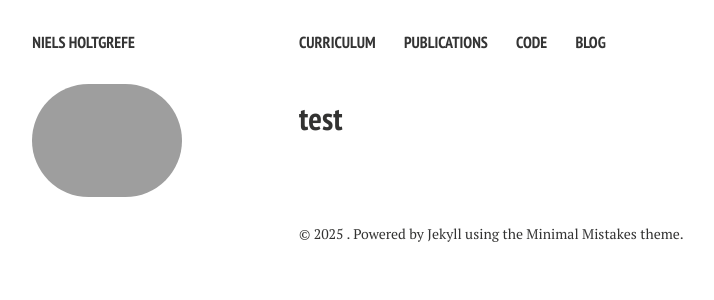
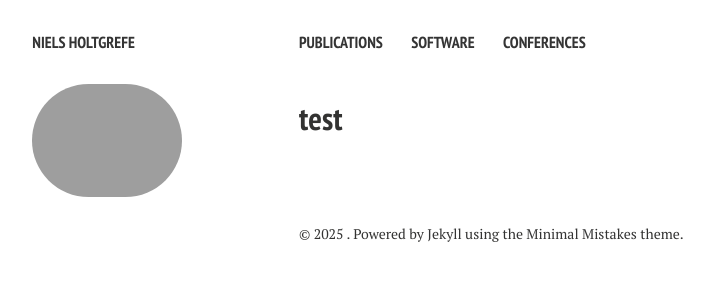
Before and after one commit to nielsholtgrefe/nielsholtgrefe.github.io, a Jekyll site: the page built from index.md, in a window 1280 px wide. Shown: the top 300 px of the page, without its empty margins (21-735 px from the left). Built offline with Jekyll 4.4.1, drawn with Linux system fonts in a browser that asks for light colours; nearby versions of some CDN libraries.

Commit message:
Update _config.yml

```diff
--- a/_config.yml
+++ b/_config.yml
@@ -26,14 +26,12 @@ bing_verify:
 # Links to include in top navigation
 # For external links add external: true
 links:
-  - title: Curriculum
-    url: /cv/
   - title: Publications
     url: /publications/
-  - title: Code
-    url: /code/
-  - title: Blog
-    url: /blog/
+  - title: Software
+    url: /software/
+  - title: Conferences
+    url: /conferences/
 
 # http://en.wikipedia.org/wiki/List_of_tz_database_time_zones
 timezone:    Europe/Amsterdam
```
